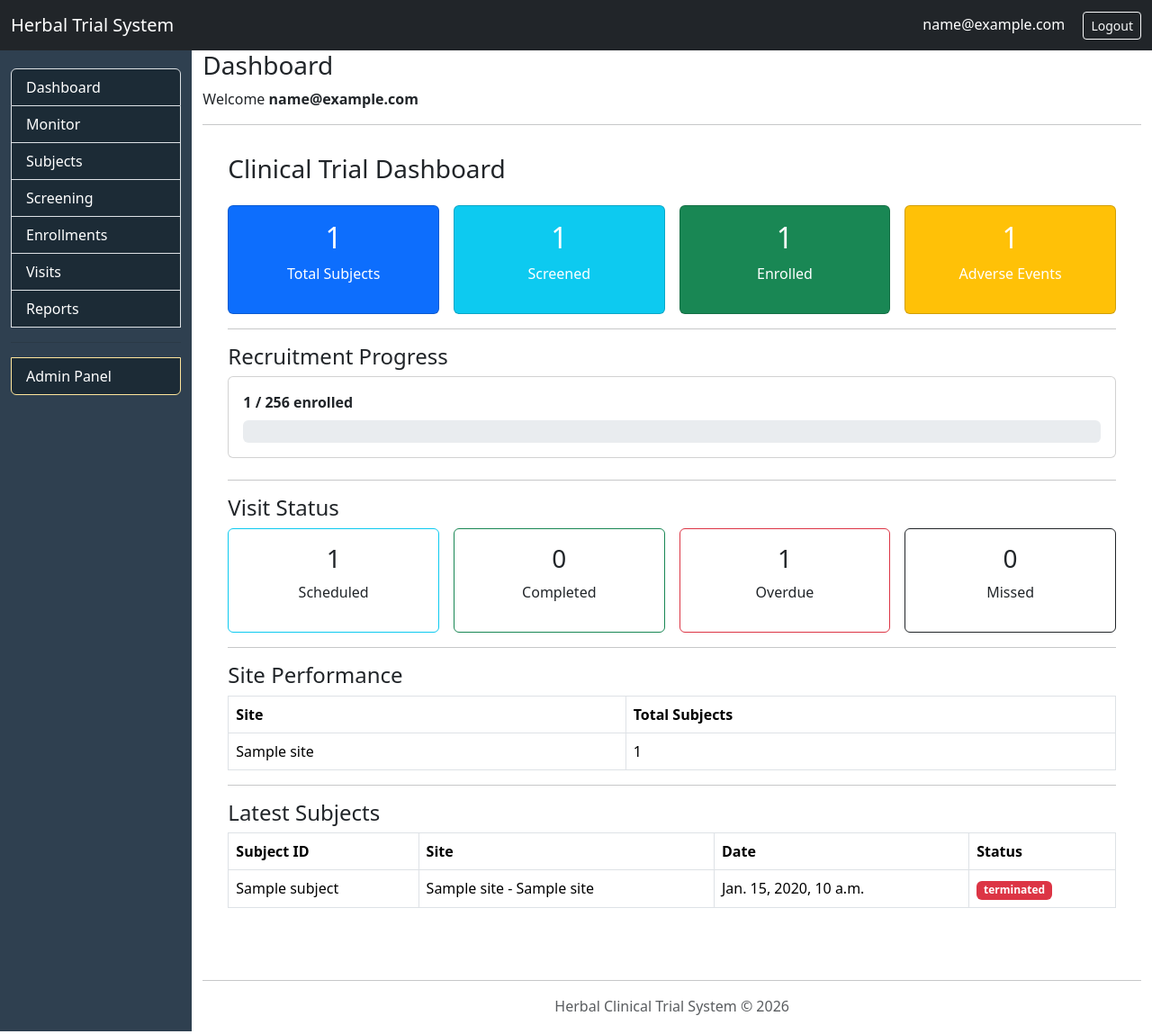
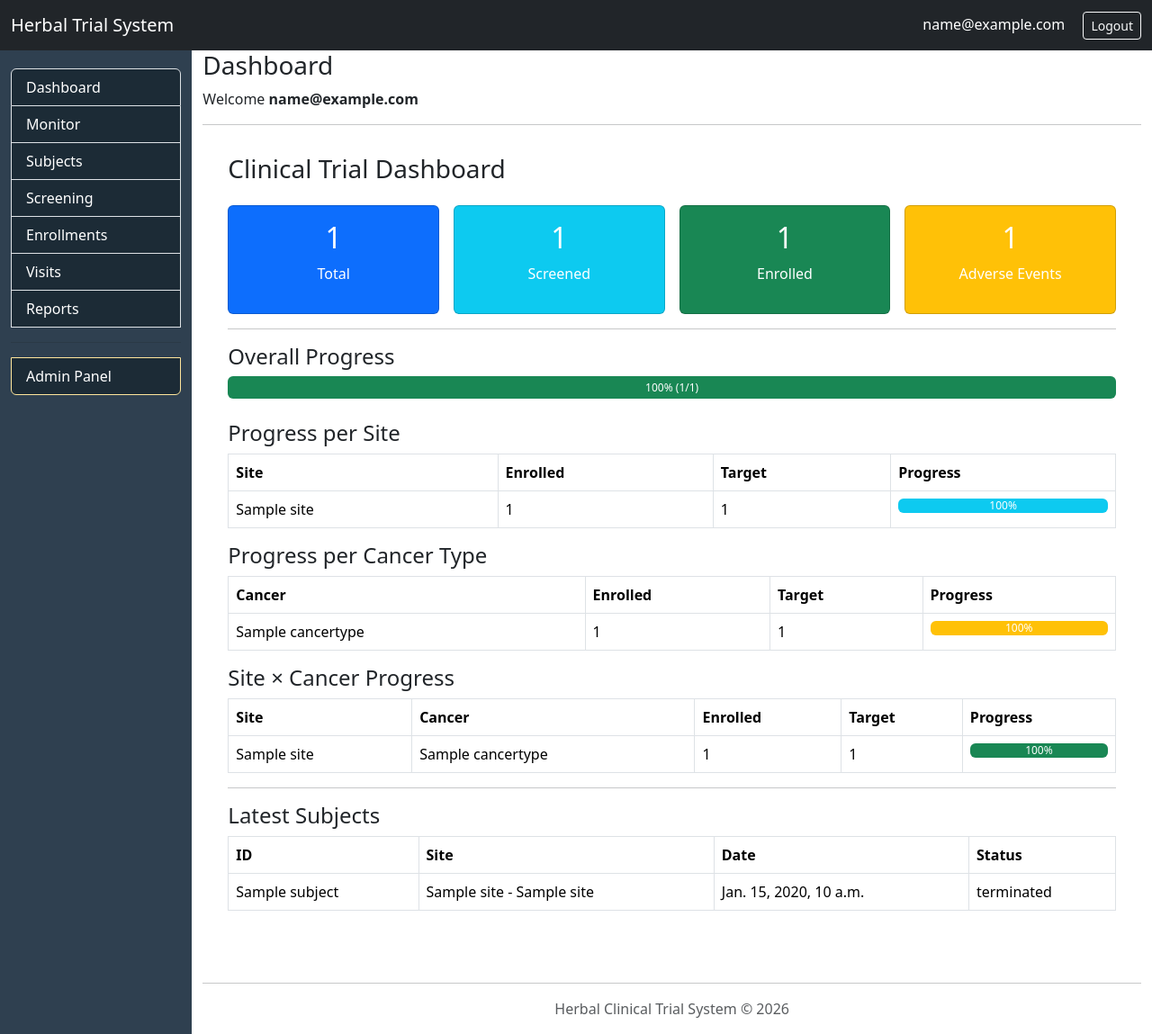
Before and after one commit to Maquiz1/herbals, a Django app: page /dashboard/ in a window 1280 px wide. Shown: the whole page at 90% size. Run offline with Django 4.2, Linux system fonts and the light colour scheme; a user stored in the database is signed in; tables that the repository leaves empty hold one stand-in row (values such as "Sample post"); some libraries are stand-ins or nearby versions.

Commit message:
first commit

```diff
--- a/backend/dashboard/templates/dashboard/dashboard.html
+++ b/backend/dashboard/templates/dashboard/dashboard.html
@@ -1,186 +1,108 @@
 {% extends "base.html" %}
-
 {% block content %}
 
 <div class="container-fluid">
 
 <h3 class="mb-4">Clinical Trial Dashboard</h3>
 
+<!-- KPI -->
 <div class="row g-3">
-
-        <div class="col-md-3">
-            <div class="card text-white bg-primary text-center">
-                <div class="card-body">
-                    <h2>{{ total_subjects }}</h2>
-                    <p>Total Subjects</p>
-                </div>
-            </div>
-        </div>
-
-        <div class="col-md-3">
-            <div class="card text-white bg-info text-center">
-                <div class="card-body">
-                    <h2>{{ screened_subjects }}</h2>
-                    <p>Screened</p>
-                </div>
-            </div>
-        </div>
-
-        <div class="col-md-3">
-            <div class="card text-white bg-success text-center">
-                <div class="card-body">
-                    <h2>{{ enrolled_subjects }}</h2>
-                    <p>Enrolled</p>
-                </div>
-            </div>
-        </div>
-
-        <div class="col-md-3">
-            <div class="card text-white bg-warning text-center">
-                <div class="card-body">
-                    <h2>{{ adverse_events }}</h2>
-                    <p>Adverse Events</p>
-                </div>
-            </div>
-        </div>
-
+    <div class="col-md-3"><div class="card bg-primary text-white text-center"><div class="card-body"><h2>{{ total_subjects }}</h2><p>Total</p></div></div></div>
+    <div class="col-md-3"><div class="card bg-info text-white text-center"><div class="card-body"><h2>{{ screened_subjects }}</h2><p>Screened</p></div></div></div>
+    <div class="col-md-3"><div class="card bg-success text-white text-center"><div class="card-body"><h2>{{ enrolled_subjects }}</h2><p>Enrolled</p></div></div></div>
+    <div class="col-md-3"><div class="card bg-warning text-white text-center"><div class="card-body"><h2>{{ adverse_events }}</h2><p>Adverse Events</p></div></div></div>
 </div>
 
 <hr>
 
-    <h4>Recruitment Progress</h4>
-
-    <div class="card mb-4">
-        <div class="card-body">
-
-            <strong>{{ enrolled_subjects }} / {{ target_enrollment }} enrolled</strong>
-
-            <div class="progress mt-2" style="height:25px;">
-
-                <div class="progress-bar
-                    {% if recruitment_percent < 30 %}
-                        bg-danger
-                    {% elif recruitment_percent < 70 %}
-                        bg-warning text-dark
-                    {% else %}
-                        bg-success
-                    {% endif %}"
-                    style="width: {{ recruitment_percent }}%;">
-                    {{ recruitment_percent }}%
-                </div>
-
-            </div>
-
+<!-- OVERALL -->
+<h4>Overall Progress</h4>
+<div class="progress mb-4" style="height:25px;">
+    <div class="progress-bar bg-success" style="width: {{ overall_percent }}%;">
+        {{ overall_percent }}% ({{ enrolled_subjects }}/{{ total_target }})
     </div>
 </div>
 
-    <hr>
-
-    <h4>Visit Status</h4>
-
-    <div class="row g-3">
-
-        <div class="col-md-3">
-            <div class="card border-info text-center">
-                <div class="card-body">
-                    <h3>{{ scheduled_visits }}</h3>
-                    <p>Scheduled</p>
+<!-- SITE -->
+<h4>Progress per Site</h4>
+<table class="table table-bordered">
+<tr><th>Site</th><th>Enrolled</th><th>Target</th><th>Progress</th></tr>
+{% for row in site_progress %}
+<tr>
+<td>{{ row.site__name }}</td>
+<td>{{ row.enrolled }}</td>
+<td>{{ row.target }}</td>
+<td>
+<div class="progress">
+<div class="progress-bar bg-info" style="width: {{ row.percent }}%;">
+{{ row.percent }}%
 </div>
 </div>
-        </div>
+</td>
+</tr>
+{% endfor %}
+</table>
 
-        <div class="col-md-3">
-            <div class="card border-success text-center">
-                <div class="card-body">
-                    <h3>{{ completed_visits }}</h3>
-                    <p>Completed</p>
+<!-- CANCER -->
+<h4>Progress per Cancer Type</h4>
+<table class="table table-bordered">
+<tr><th>Cancer</th><th>Enrolled</th><th>Target</th><th>Progress</th></tr>
+{% for row in cancer_progress %}
+<tr>
+<td>{{ row.cancer_type__name }}</td>
+<td>{{ row.enrolled }}</td>
+<td>{{ row.target }}</td>
+<td>
+<div class="progress">
+<div class="progress-bar bg-warning" style="width: {{ row.percent }}%;">
+{{ row.percent }}%
 </div>
 </div>
-        </div>
+</td>
+</tr>
+{% endfor %}
+</table>
 
-        <div class="col-md-3">
-            <div class="card border-danger text-center">
-                <div class="card-body">
-                    <h3>{{ overdue_visits }}</h3>
-                    <p>Overdue</p>
+<!-- SITE × CANCER -->
+<h4>Site × Cancer Progress</h4>
+<table class="table table-bordered">
+<tr><th>Site</th><th>Cancer</th><th>Enrolled</th><th>Target</th><th>Progress</th></tr>
+{% for row in detailed_progress %}
+<tr>
+<td>{{ row.site__name }}</td>
+<td>{{ row.cancer_type__name }}</td>
+<td>{{ row.enrolled }}</td>
+<td>{{ row.target_enrollment }}</td>
+<td>
+<div class="progress">
+<div class="progress-bar
+{% if row.percent < 30 %}bg-danger
+{% elif row.percent < 70 %}bg-warning
+{% else %}bg-success{% endif %}"
+style="width: {{ row.percent }}%;">
+{{ row.percent }}%
 </div>
 </div>
-        </div>
-
-        <div class="col-md-3">
-            <div class="card border-dark text-center">
-                <div class="card-body">
-                    <h3>{{ missed_visits }}</h3>
-                    <p>Missed</p>
-                </div>
-            </div>
-        </div>
-
-    </div>
-
-    <hr>
-
-    <h4>Site Performance</h4>
-
-    <table class="table table-bordered">
-        <thead>
-            <tr>
-                <th>Site</th>
-                <th>Total Subjects</th>
-            </tr>
-        </thead>
-        <tbody>
-            {% for site in site_summary %}
-            <tr>
-                <td>{{ site.site__name }}</td>
-                <td>{{ site.total }}</td>
-            </tr>
-            {% empty %}
-            <tr>
-                <td colspan="2">No data available</td>
+</td>
 </tr>
 {% endfor %}
-        </tbody>
 </table>
 
 <hr>
 
+<!-- LATEST -->
 <h4>Latest Subjects</h4>
-
 <table class="table table-bordered">
-        <thead>
-            <tr>
-                <th>Subject ID</th>
-                <th>Site</th>
-                <th>Date</th>
-                <th>Status</th>
-            </tr>
-        </thead>
-        <tbody>
+<tr><th>ID</th><th>Site</th><th>Date</th><th>Status</th></tr>
 {% for subject in latest_subjects %}
 <tr>
 <td>{{ subject.subject_id }}</td>
 <td>{{ subject.site }}</td>
 <td>{{ subject.created_at }}</td>
-                <td>
-                    <span class="badge
-                        {% if subject.status == 'enrolled' %} bg-success
-                        {% elif subject.status == 'screened' %} bg-info
-                        {% elif subject.status == 'terminated' %} bg-danger
-                        {% else %} bg-secondary
-                        {% endif %}">
-                        {{ subject.status }}
-                    </span>
-                </td>
-            </tr>
-            {% empty %}
-            <tr>
-                <td colspan="3">No subjects</td>
+<td>{{ subject.status }}</td>
 </tr>
 {% endfor %}
-        </tbody>
 </table>
 
 </div>
-
 {% endblock %}
--- a/backend/dashboard/views/dashboard/dashboard_view.py
+++ b/backend/dashboard/views/dashboard/dashboard_view.py
@@ -1,11 +1,11 @@
-from django.conf import settings
 from django.shortcuts import render
 from django.contrib.auth.decorators import login_required
 from django.utils import timezone
-from django.db.models import Count
+from django.db.models import Count, Sum
 
 from herbal.models import Subject, Screening, Enrollment, VisitSchedule
 from herbal.models.crfs.crf5.crf5_model import CRF5
+from herbal.models import StudyTarget
 
 
 @login_required
@@ -17,14 +17,13 @@ def dashboard_view(request):
 
     subjects = Subject.objects.all()
 
-    # 🔒 Role-based filtering
+    # 🔒 Role filtering
     if role in ["data_clerk", "coordinator"]:
         subjects = subjects.filter(site=profile.site)
 
     elif role in ["monitor", "reviewer", "pi"]:
         subjects = subjects.filter(site__in=profile.assigned_sites.all())
 
-    # Related datasets
     screenings = Screening.objects.filter(subject__in=subjects)
     enrollments = Enrollment.objects.filter(screening__subject__in=subjects)
     visits = VisitSchedule.objects.filter(
@@ -33,7 +32,9 @@ def dashboard_view(request):
 
     today = timezone.now().date()
 
-    # 📊 KPI counts
+    # =========================
+    # KPI
+    # =========================
     total_subjects = subjects.count()
     screened_subjects = screenings.count()
     enrolled_subjects = enrollments.count()
@@ -51,25 +52,95 @@ def dashboard_view(request):
         enrollment__screening__subject__in=subjects
     ).count()
 
-    # 📈 Recruitment progress
-    target_enrollment = settings.STUDY_TARGET_ENROLLMENT
-    recruitment_percent = 0
+    # =========================
+    # 🎯 OVERALL PROGRESS
+    # =========================
+    targets = StudyTarget.objects.all()
 
-    if target_enrollment > 0:
-        recruitment_percent = int((enrolled_subjects / target_enrollment) * 100)
+    # 🔒 Apply SAME role filtering
+    if role in ["data_clerk", "coordinator"]:
+        targets = targets.filter(site=profile.site)
 
-    # 🏥 Site performance (based on registered subjects)
+    elif role in ["monitor", "reviewer", "pi"]:
+        targets = targets.filter(site__in=profile.assigned_sites.all())
+
+    total_target = targets.aggregate(
+        total=Sum("target_enrollment")
+    )["total"] or 0
+
+    overall_percent = int((enrolled_subjects / total_target) * 100) if total_target > 0 else 0
+
+    # =========================
+    # 🏥 SITE PROGRESS
+    # =========================
+    site_progress = StudyTarget.objects.values(
+        "site__name"
+    ).annotate(
+        target=Sum("target_enrollment"),
+        enrolled=Count(
+            "cancer_type__screening_cancer__enrollment",
+            distinct=True
+        )
+    )
+
+    # =========================
+    # 🧬 CANCER PROGRESS
+    # =========================
+    cancer_progress = StudyTarget.objects.values(
+        "cancer_type__name"
+    ).annotate(
+        target=Sum("target_enrollment"),
+        enrolled=Count(
+            "cancer_type__screening_cancer__enrollment",
+            distinct=True
+        )
+    )
+
+    # =========================
+    # 🔬 SITE × CANCER
+    # =========================
+    detailed_progress = StudyTarget.objects.values(
+        "site__name",
+        "cancer_type__name",
+        "target_enrollment"
+    ).annotate(
+        enrolled=Count(
+            "cancer_type__screening_cancer__enrollment",
+            distinct=True
+        )
+    )
+
+    # =========================
+    # % CALCULATIONS
+    # =========================
+    def add_percent(data, target_field):
+        results = []
+        for row in data:
+            target = row.get(target_field, 0) or 0
+            enrolled = row.get("enrolled", 0) or 0
+            percent = int((enrolled / target) * 100) if target > 0 else 0
+
+            row["percent"] = percent
+            results.append(row)
+        return results
+
+    site_progress = add_percent(site_progress, "target")
+    cancer_progress = add_percent(cancer_progress, "target")
+    detailed_progress = add_percent(detailed_progress, "target_enrollment")
+
+    # =========================
+    # SITE SUMMARY
+    # =========================
     site_summary = subjects.values("site__name").annotate(
         total=Count("id")
-    ).order_by("site__name")
+    )
 
-    # 🆕 Latest subjects (status comes from model property)
     latest_subjects = subjects.select_related("site").order_by("-created_at")[:10]
 
-    context = {
+    return render(request, "dashboard/dashboard.html", {
         "role": role,
 
-        # KPIs
+        # KPI
         "total_subjects": total_subjects,
         "screened_subjects": screened_subjects,
         "enrolled_subjects": enrolled_subjects,
@@ -83,13 +154,16 @@ def dashboard_view(request):
         # Safety
         "adverse_events": adverse_events,
 
-        # Recruitment
-        "target_enrollment": target_enrollment,
-        "recruitment_percent": recruitment_percent,
+        # Overall
+        "total_target": total_target,
+        "overall_percent": overall_percent,
 
-        # Tables
+        # Progress
+        "site_progress": site_progress,
+        "cancer_progress": cancer_progress,
+        "detailed_progress": detailed_progress,
+
+        # Other
         "site_summary": site_summary,
         "latest_subjects": latest_subjects,
-    }
-
-    return render(request, "dashboard/dashboard.html", context)
+    })
--- a/backend/herbal/templates/herbal/subjects/subject_detail.html
+++ b/backend/herbal/templates/herbal/subjects/subject_detail.html
@@ -124,7 +124,7 @@
                     <p>
                         <strong>Category:</strong>
                         {% if enrollment.pt_category %}
-                        <span class="badge bg-success">{{ enrollment.get_pt_category_display }}</span>
+                        <span class="badge bg-success">{{ enrollment.pt_category.name }}</span>
                         {% else %}
                         <span class="badge bg-danger">Unknown</span>
                         {% endif %}
@@ -132,7 +132,7 @@
                     <p>
                         <strong>Type:</strong>
                         {% if enrollment.pt_type %}
-                        <span class="badge bg-success">{{ enrollment.get_pt_type_display }}</span>
+                        <span class="badge bg-success">{{ enrollment.pt_type.name }}</span>
                         {% else %}
                         <span class="badge bg-warning">Unknown</span>
                         {% endif %}
```
Also changed, not shown: backend/herbal/templates/herbal/enrollments/enrollment_form.html (+18 -7 lines). Lines whose indentation alone changed are shown as unchanged.
